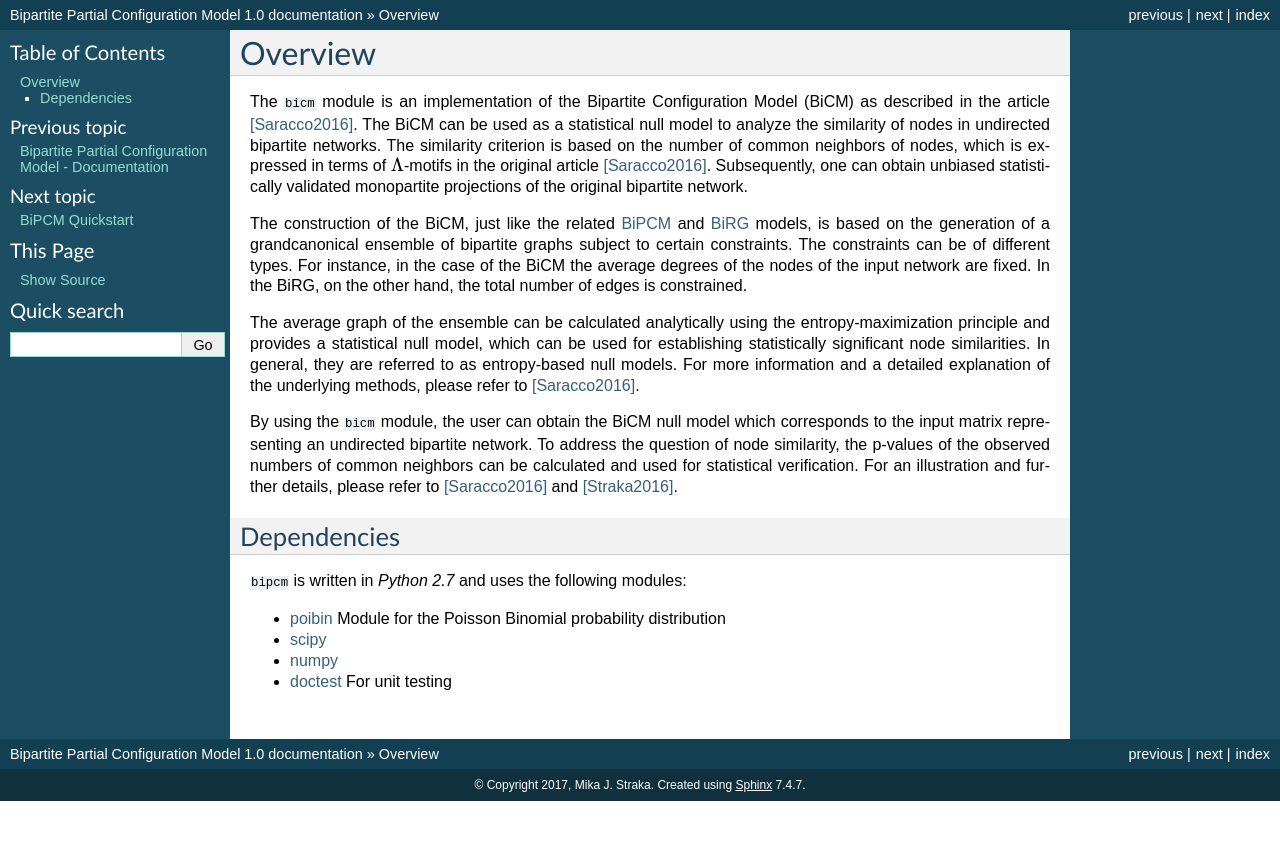
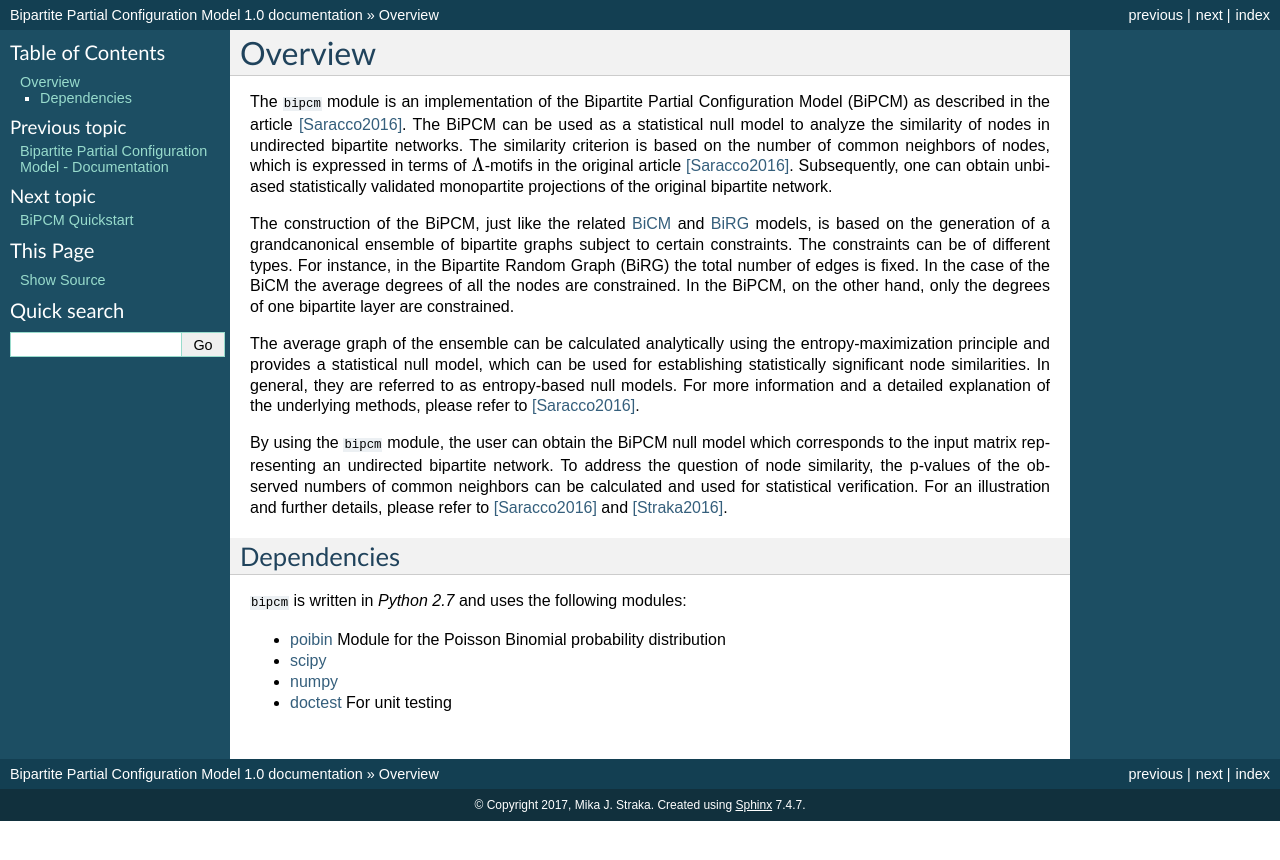
Before and after one commit to tsakim/bipcm, a Sphinx documentation site: the page built from docs/source/overview.rst, in a window 1280 px wide. Shown: the top 860 px of the page. Built offline with Sphinx 7.4.7, drawn with Linux system fonts in a browser that asks for light colours.

```diff
--- a/docs/conf.py
+++ b/docs/conf.py
@@ -18,7 +18,7 @@ import os
 # If extensions (or modules to document with autodoc) are in another directory,
 # add these directories to sys.path here. If the directory is relative to the
 # documentation root, use os.path.abspath to make it absolute, like shown here.
-#sys.path.insert(0, os.path.abspath('.'))
+sys.path.insert(0, os.path.abspath('../src'))
 
 # -- General configuration ------------------------------------------------
 
--- a/docs/index.rst
+++ b/docs/index.rst
@@ -11,8 +11,8 @@ The BiPCM is related to the `Bipartite Configuration Model (BiCM)
 on the degrees of one bipartite node layer. It belongs to a series of
 entropy-based null model for binary biparite networks, see also
 
-* `BiCM <https://github.com/tsakim/bicm>`_
-* `BiRG <https://github.com/tsakim/birg>`_
+* `BiCM <https://github.com/tsakim/bicm>`_ - Bipartite Configuration Model
+* `BiRG <https://github.com/tsakim/birg>`_ - Bipartite Random Graph
 
 Please consult the original articles for details about the underlying methods
 and applications to user-movie and international trade databases
--- a/docs/source/overview.rst
+++ b/docs/source/overview.rst
@@ -3,22 +3,23 @@
 Overview
 ================================================================================
 
-The ``bicm`` module is an implementation of the Bipartite Configuration Model
-(BiCM) as described in the article [Saracco2016]_. The BiCM can be used as a
-statistical null model to analyze the similarity of nodes in undirected
-bipartite networks. The similarity criterion is based on the number of common
-neighbors of nodes, which is expressed in terms of :math:`\Lambda`-motifs in
-the original article [Saracco2016]_. Subsequently, one can obtain
-unbiased statistically validated monopartite projections of the original bipartite
-network.
+The ``bipcm`` module is an implementation of the Bipartite Partial
+Configuration Model (BiPCM) as described in the article [Saracco2016]_. The
+BiPCM can be used as a statistical null model to analyze the similarity of
+nodes in undirected bipartite networks. The similarity criterion is based on
+the number of common neighbors of nodes, which is expressed in terms of
+:math:`\Lambda`-motifs in the original article [Saracco2016]_. Subsequently,
+one can obtain unbiased statistically validated monopartite projections of the
+original bipartite network.
 
-The construction of the BiCM, just like the related `BiPCM
+The construction of the BiPCM, just like the related `BiCM
 <https://github.com/tsakim/bipcm>`_ and `BiRG
 <https://github.com/tsakim/birg>`_ models, is based on the generation of a
 grandcanonical ensemble of bipartite graphs subject to certain constraints. The
-constraints can be of different types. For instance, in the case of the BiCM
-the average degrees of the nodes of the input network are fixed. In the BiRG,
-on the other hand, the total number of edges is constrained.
+constraints can be of different types. For instance, in the Bipartite Random
+Graph (BiRG) the total number of edges is fixed. In the case of the BiCM
+the average degrees of all the nodes are constrained. In the BiPCM, on the
+other hand, only the degrees of one bipartite layer are constrained.
 
 The average graph of the ensemble can be calculated analytically using the
 entropy-maximization principle and provides a statistical null model, which can
@@ -27,7 +28,7 @@ general, they are referred to as entropy-based null models. For more
 information and a detailed explanation of the underlying methods, please refer
 to [Saracco2016]_.
 
-By using the ``bicm`` module, the user can obtain the BiCM null model which
+By using the ``bipcm`` module, the user can obtain the BiPCM null model which
 corresponds to the input matrix representing an undirected bipartite network.
 To address the question of node similarity, the p-values of the observed
 numbers of common neighbors can be calculated and used for statistical
--- a/docs/source/tutorial.rst
+++ b/docs/source/tutorial.rst
@@ -29,6 +29,9 @@ the rows and the columns, respectively. In the algorithms, the two layers are
 identified by the boolean values ``True`` for the **row-nodes** and ``False`` for
 the **column-nodes**. In our example image, the row-nodes are colored in blue
 (top layer) and the column-nodes in red (bottom layer).
+
+.. note::
+    Tutorial has to be finished.
 
 .. Let's get started by importing the necessary modules::
 
```
Also changed, not shown: docs/source/quickstart.rst (+8 -14 lines), 4 other files.
